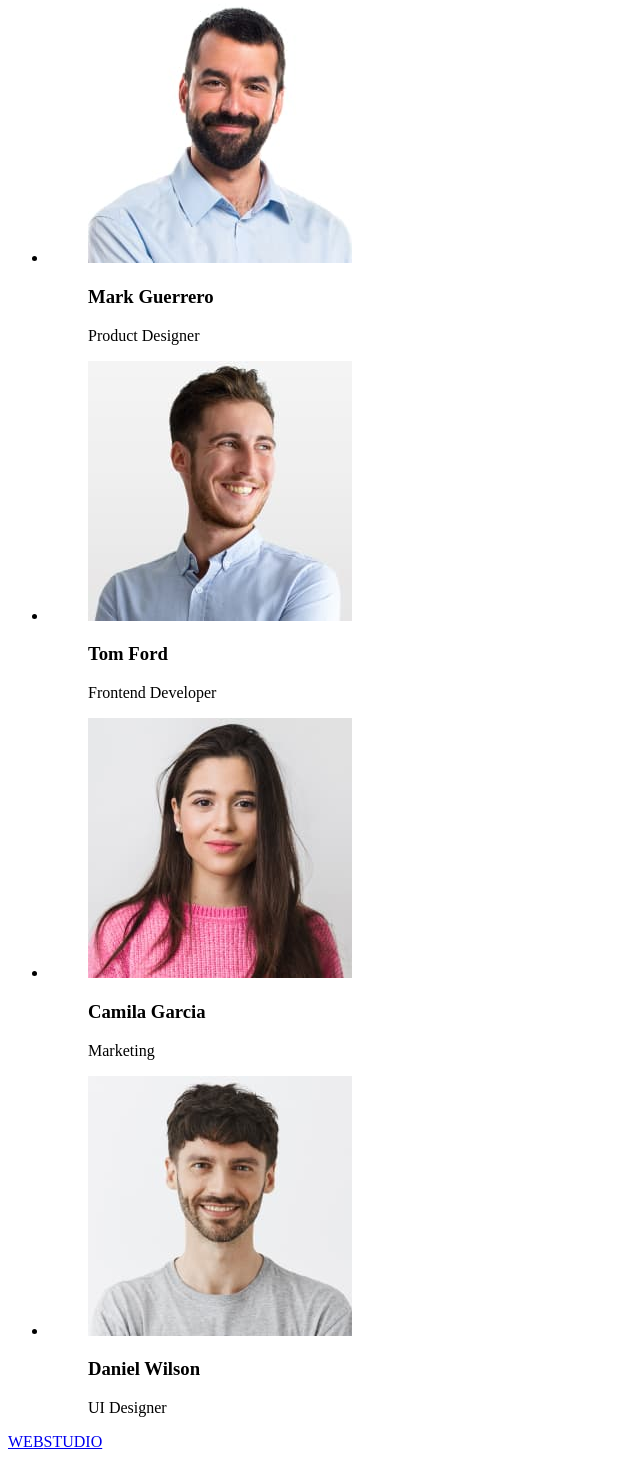
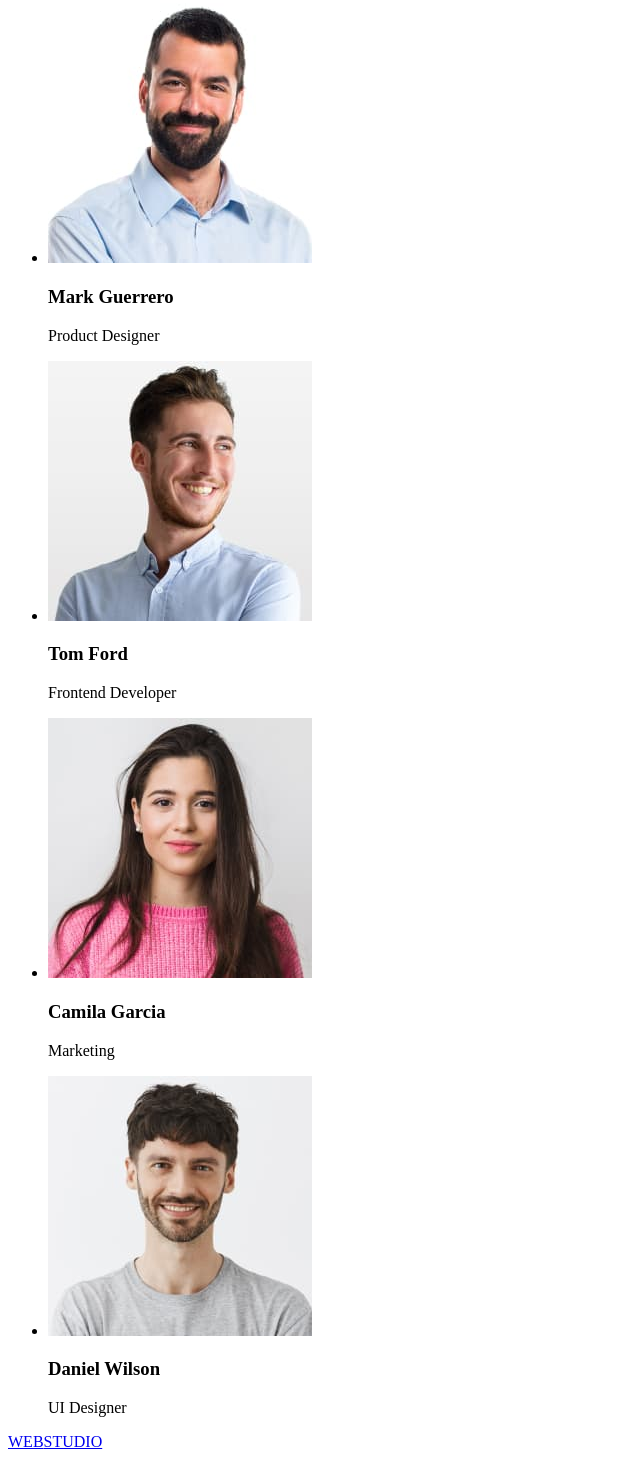
Before and after one commit to VeronikaVeng/goit-markup-hw-01, a plain HTML site: page index.html in a window 1280 px wide. Shown: the part 1615-3079 px from the top of the page, without its empty margins (0-640 px from the left). Drawn offline with Linux system fonts and the light colour scheme.

Commit message:
Update index.html

```diff
--- a/index.html
+++ b/index.html
@@ -78,50 +78,32 @@
         <h2>Our Team</h2>
         <ul>
           <li>
-            <figure>
             <img width="264" height="260" src="./images/team_1.jpeg" alt="Mark Guerrero's photo" />
-              <figcaption>
             <h3>Mark Guerrero</h3>
             <p>Product Designer</p>
-              </figcaption>
-            </figure>
           </li>
           <li>
-            <figure>
             <img width="264" height="260" src="./images/team_2.jpeg" alt="Tom Ford photo's" />
-              <figcaption>
             <h3>Tom Ford</h3>
             <p>Frontend Developer</p>
-              </figcaption>
-            </figure>
           </li>
           <li>
-            <figure>
             <img width="264" height="260" src="./images/team_3.jpeg" alt="Camila Garcia's photo" />
-              <figcaption>
             <h3>Camila Garcia</h3>
             <p>Marketing</p>
-              </figcaption>
-            </figure>
           </li>
           <li>
-            <figure>
             <img width="264" height="260" src="./images/team_4.jpeg" alt="Daniel Wilson's photo" />
-              <figcaption>
             <h3>Daniel Wilson</h3>
             <p>UI Designer</p>
-              </figcaption>
-            </figure>
           </li>
         </ul>
       </section>
     </main>
 
     <footer>
-      <div>
       <a href="index.html"><span>WEB</span>STUDIO</a>
       <p>Increase the flow of customers and sales for your business with digital marketing & growth solutions.</p>
-      </div>
     </footer>
   </body>
 </html>
```
Lines whose indentation alone changed are shown as unchanged.
